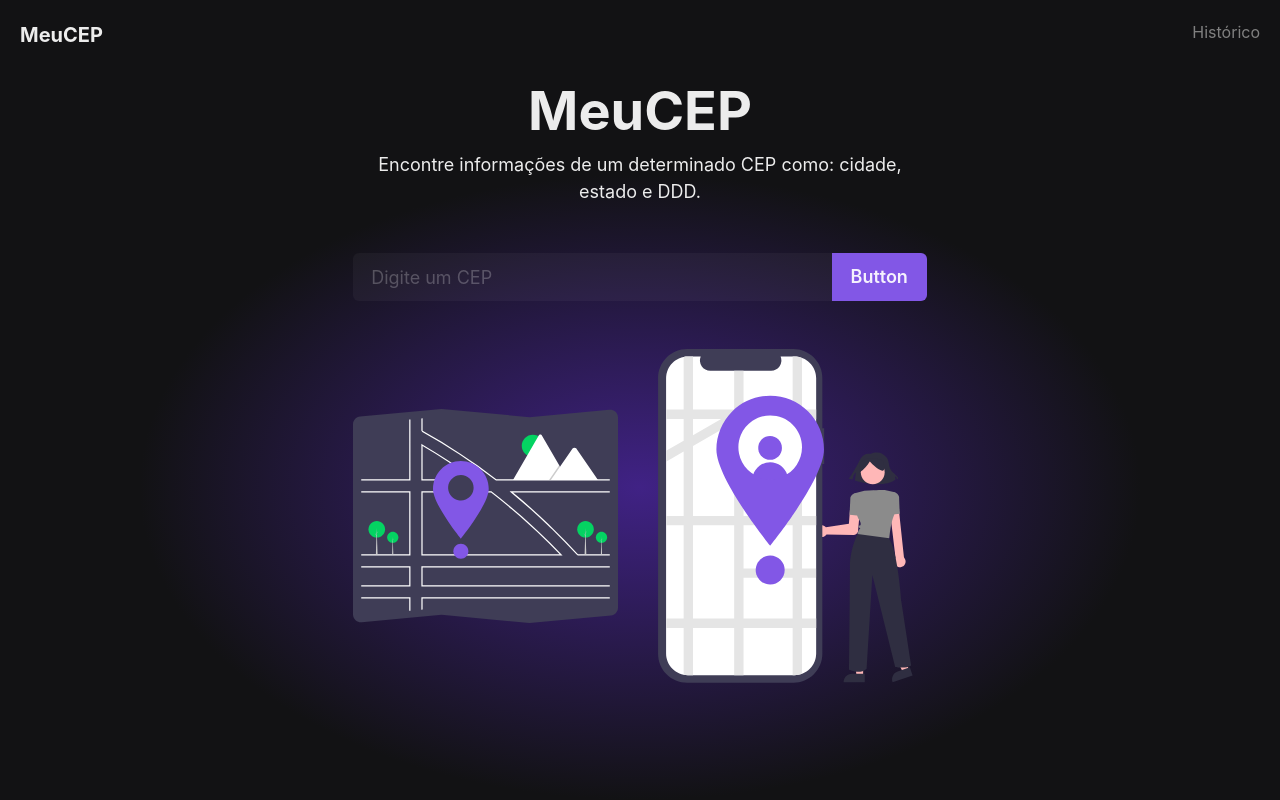
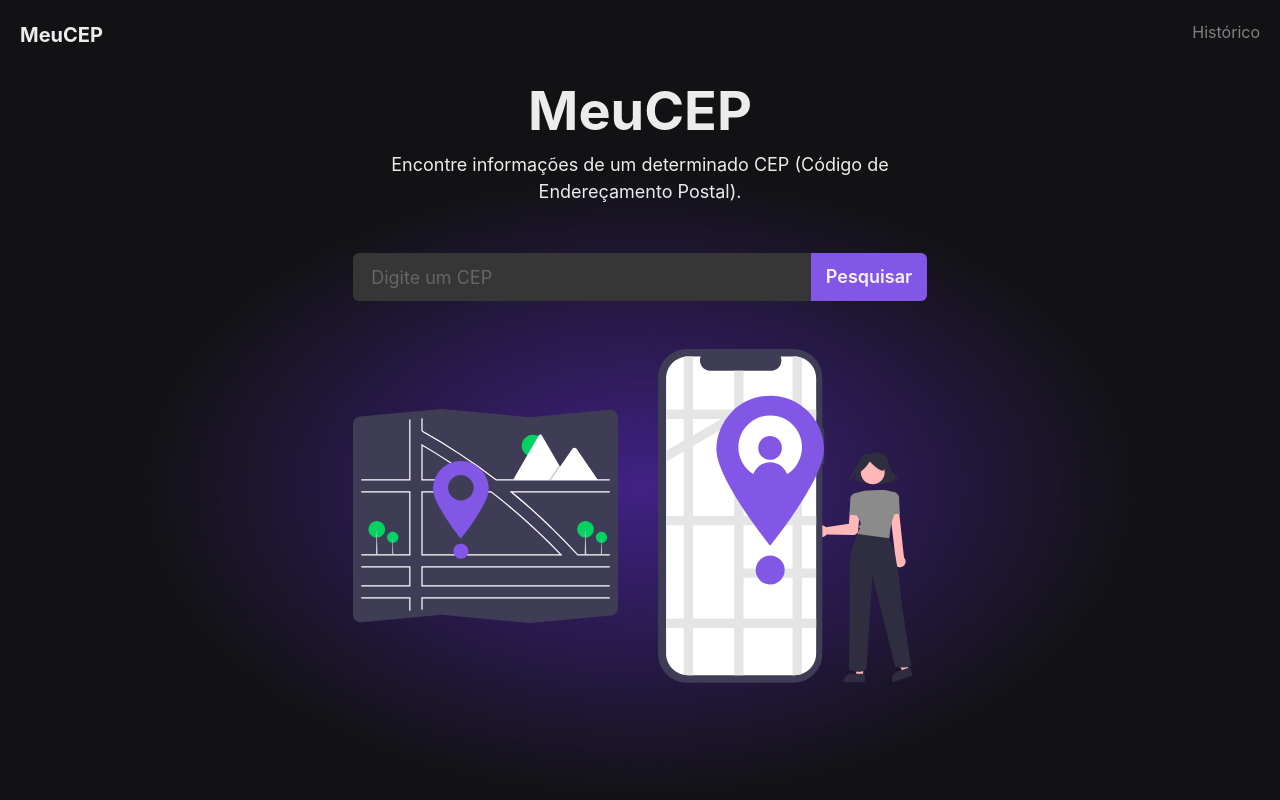
Before and after one commit to SampaioLeal/meucep, a React (Create React App) app: page / in a window 1280 px wide. Built offline with nearby package versions, Linux system fonts and the light colour scheme.

Commit message:
Ajustes de estilos do input

```diff
--- a/src/components/CEPInput/index.tsx
+++ b/src/components/CEPInput/index.tsx
@@ -29,6 +29,7 @@ export default function CEPInput(props: CEPInputProps) {
           placeholder="Digite um CEP"
           borderBottomRightRadius={props.borderBottomRightRadius}
           borderTopRightRadius={props.borderTopRightRadius}
+          bgColor="#363636"
         />
       )}
     </InputMask>
--- a/src/pages/Home.tsx
+++ b/src/pages/Home.tsx
@@ -1,6 +1,5 @@
 import { Button } from "@chakra-ui/button";
 import { Image } from "@chakra-ui/image";
-import { Input } from "@chakra-ui/input";
 import { Container, Flex, Text } from "@chakra-ui/layout";
 import React, { useState } from "react";
 import CEPInput from "../components/CEPInput";
@@ -18,7 +17,8 @@ export default function Home() {
         MeuCEP
       </Text>
       <Text fontSize={18}>
-        Encontre informações de um determinado CEP como: cidade, estado e DDD.
+        Encontre informações de um determinado CEP (Código de Endereçamento
+        Postal).
       </Text>
 
       <Flex marginY="12">
@@ -33,12 +33,16 @@ export default function Home() {
           borderTopLeftRadius={0}
           // isLoading
           bgColor="#8257E6"
+          size="lg"
           _hover={{
             backgroundColor: "#6641bd",
           }}
-          size="lg"
+          _active={{
+            backgroundColor: "#4a2e8b",
+          }}
+          _focus={{}}
         >
-          Button
+          Pesquisar
         </Button>
       </Flex>
 
```
